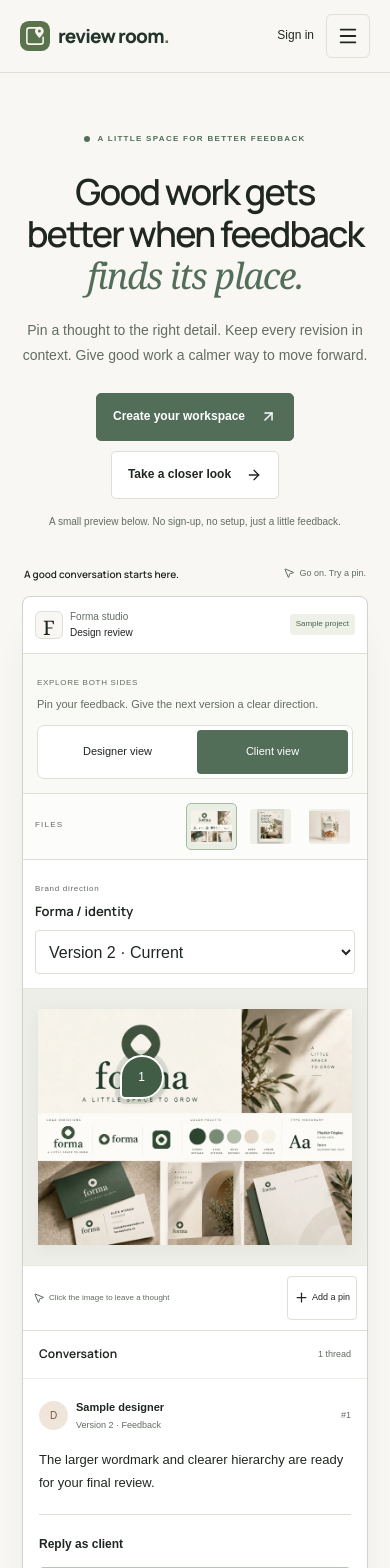
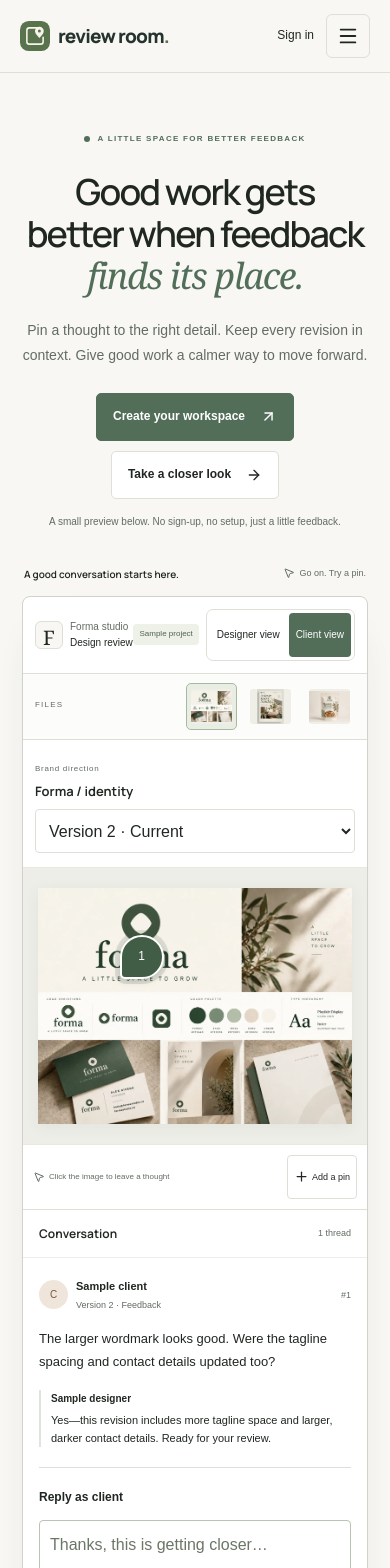
Before and after one commit to ataullah1/review-room, a Next.js app: page / in a window 390 px wide. Shown: the top 1568 px of the page. Built offline with nearby package versions, Linux system fonts and the light colour scheme; a web font is replaced by a local one.

Commit message:
feat: refine preview toolbar and add comment pin tooltips

```diff
--- a/scripts/capture-portfolio.mjs
+++ b/scripts/capture-portfolio.mjs
@@ -247,12 +247,35 @@ try {
   // Exercise the browser-only handoff before capturing the restored preview.
   async function previewButton(label) {
     await evaluate(`(() => {
-      const section = document.querySelector('[aria-label="Sample project view"]').parentElement.parentElement;
+      const section = document.querySelector('[aria-label="Sample feedback and approval"]').parentElement.parentElement;
       const button = [...section.querySelectorAll('button')].find(button => button.textContent.trim() === ${JSON.stringify(label)});
       if (!button || button.disabled) throw new Error('Preview control unavailable');
       button.click();
     })()`);
   }
+  await waitFor(
+    'document.querySelector("#preview-conversation").textContent.includes("Sample client") && document.querySelector("#preview-conversation").textContent.includes("Sample designer")',
+  );
+  const pinPoint = await evaluate(`(() => {
+    const pin = document.querySelector('[aria-controls="preview-conversation"]');
+    pin.scrollIntoView({block: 'center'});
+    const rect = pin.getBoundingClientRect();
+    return { x: rect.x + rect.width / 2, y: rect.y + rect.height / 2 };
+  })()`);
+  await command("Input.dispatchMouseEvent", {
+    type: "mouseMoved",
+    ...pinPoint,
+  });
+  await waitFor("!!document.querySelector('[role=\"tooltip\"]')");
+  await evaluate(
+    "document.querySelector('[aria-controls=\"preview-conversation\"]').focus()",
+  );
+  await command("Input.dispatchKeyEvent", {
+    type: "keyDown",
+    key: "Escape",
+    code: "Escape",
+  });
+  await waitFor("!document.querySelector('[role=\"tooltip\"]')");
   await click('[aria-label="Sample project view"] button:first-child');
   await waitFor(
     'document.querySelector("#preview-reply") && document.body.textContent.includes("Reply as designer")',
@@ -285,8 +308,9 @@ try {
   await previewButton("Reset preview");
   await viewport(1440, 1440);
   console.log(
-    "Homepage designer reply/resolve, client decisions and 320px role switch passed.",
+    "Homepage initial client/designer thread, hover/focus tooltip, designer reply/resolve, client decisions and 320px role switch passed.",
   );
+  await evaluate("window.scrollTo(0, 0)");
   await capture("01-landing");
   await viewport(1600, 1320);
   await command("Page.navigate", { url: new URL("/demo", origin).href });
--- a/src/features/demo/state.ts
+++ b/src/features/demo/state.ts
@@ -73,8 +73,8 @@ export function seededDemo(): DemoState {
         threadNumber: 1,
         xRatio: 0.33,
         yRatio: 0.29,
-        body: "The larger wordmark and clearer hierarchy are ready for your final review.",
-        author: "DESIGNER",
+        body: "The larger wordmark looks good. Were the tagline spacing and contact details updated too?",
+        author: "CLIENT",
         resolved: false,
         createdAt,
       },
@@ -195,6 +195,19 @@ export function seededDemo(): DemoState {
         resolved: true,
         createdAt,
       },
+      {
+        id: "90000000-0000-4000-8000-000000000013",
+        assetId: "identity",
+        version: 2,
+        parentId: "90000000-0000-4000-8000-000000000003",
+        threadNumber: null,
+        xRatio: null,
+        yRatio: null,
+        body: "Yes—this revision includes more tagline space and larger, darker contact details. Ready for your review.",
+        author: "DESIGNER",
+        resolved: false,
+        createdAt,
+      },
     ],
     decisions: [
       {
--- a/src/features/marketing/marketing.module.css
+++ b/src/features/marketing/marketing.module.css
@@ -1766,19 +1766,11 @@
   }
 }
 
-.previewRoleBar {
-  display: flex;
-  align-items: center;
-  justify-content: space-between;
-  gap: 16px;
-  padding: 14px 22px;
-  background: #f9faf6;
-  border-bottom: 1px solid var(--border);
-}
-.previewRoleBar p {
-  font-size: 11px;
-  color: var(--quiet);
-  margin-top: 4px;
+.previewToolbarActions {
+  display: flex;
+  align-items: center;
+  gap: 12px;
+  flex-shrink: 0;
 }
 .previewViewToggle {
   display: flex;
@@ -1819,15 +1811,69 @@
   color: var(--text);
   background: white;
 }
+
+.pinAnchor {
+  position: absolute;
+  width: 0;
+  height: 0;
+}
+.pinAnchor > .pin {
+  left: 0;
+  top: 0;
+}
+.pinTooltip {
+  position: absolute;
+  top: 18px;
+  width: min(230px, 68vw);
+  padding: 13px 14px;
+  border: 1px solid #d0d8ca;
+  border-radius: 8px;
+  background: white;
+  color: var(--text);
+  box-shadow: 0 8px 24px #263b3220;
+  font-size: 11px;
+  line-height: 1.7;
+  overflow-wrap: anywhere;
+}
+.pinTooltip::before {
+  content: "";
+  position: absolute;
+  inset: -12px 0 auto;
+  height: 12px;
+}
+.pinTooltip strong {
+  display: block;
+  font-size: 10px;
+  margin-bottom: 5px;
+  color: var(--green);
+}
+.pinTooltip > span {
+  display: block;
+}
+@media (max-width: 900px) {
+  .previewToolbarActions {
+    gap: 7px;
+  }
+  .previewViewToggle button {
+    padding-inline: 8px;
+  }
+}
 @media (max-width: 600px) {
-  .previewRoleBar {
-    align-items: stretch;
-    flex-direction: column;
-    padding: 14px;
-    gap: 12px;
+  .showcaseToolbar {
+    flex-wrap: wrap;
+    gap: 8px;
+  }
+  .previewToolbarActions {
+    flex: 1;
+    justify-content: flex-end;
+  }
+  .previewViewToggle {
+    gap: 2px;
+    padding: 3px;
   }
   .previewViewToggle button {
-    flex: 1;
     min-height: 44px;
-  }
-}
+    font-size: 10px;
+    padding-inline: 7px;
+  }
+}
--- a/src/features/marketing/review-showcase.tsx
+++ b/src/features/marketing/review-showcase.tsx
@@ -31,6 +31,7 @@ export function ReviewShowcase({ seed }: { seed: DemoState }) {
   );
   const [body, setBody] = useState("");
   const [replyBody, setReplyBody] = useState("");
+  const [tooltipId, setTooltipId] = useState<string | null>(null);
   const [announcement, setAnnouncement] = useState("");
   const input = useRef<HTMLTextAreaElement>(null);
   const conversation = useRef<HTMLDivElement>(null);
@@ -110,17 +111,8 @@ export function ReviewShowcase({ seed }: { seed: DemoState }) {
             <strong>Design review</strong>
           </span>
         </span>
+        <div className={styles.previewToolbarActions}>
           <span className={styles.sampleLabel}>Sample project</span>
-      </div>
-      <div className={styles.previewRoleBar}>
-        <div>
-          <span className={styles.fileType}>EXPLORE BOTH SIDES</span>
-          <p>
-            {designer
-              ? "Review the conversation. Reply and resolve the details."
-              : "Pin your feedback. Give the next version a clear direction."}
-          </p>
-        </div>
           <div
             className={styles.previewViewToggle}
             role="group"
@@ -136,6 +128,7 @@ export function ReviewShowcase({ seed }: { seed: DemoState }) {
                 {view === "DESIGNER" ? "Designer view" : "Client view"}
               </button>
             ))}
+          </div>
         </div>
       </div>
       <div className={styles.showcaseBody}>
@@ -217,16 +210,37 @@ export function ReviewShowcase({ seed }: { seed: DemoState }) {
                 onClick={addPin}
               />
               {roots.map((root) => (
-                <button
+                <span
                   key={root.id}
-                  className={`${styles.pin} ${root.id === state.selectedId ? styles.selectedPin : ""}`}
+                  className={styles.pinAnchor}
                   style={{
                     left: `${root.xRatio! * 100}%`,
                     top: `${root.yRatio! * 100}%`,
+                    zIndex: tooltipId === root.id ? 4 : 2,
                   }}
+                  onPointerEnter={(event) => {
+                    if (event.pointerType !== "touch") setTooltipId(root.id);
+                  }}
+                  onPointerLeave={(event) => {
+                    if (!event.currentTarget.contains(document.activeElement))
+                      setTooltipId(null);
+                  }}
+                  onFocus={() => setTooltipId(root.id)}
+                  onBlur={() => setTooltipId(null)}
+                  onKeyDown={(event) => {
+                    if (event.key === "Escape") setTooltipId(null);
+                  }}
+                >
+                  <button
+                    className={`${styles.pin} ${root.id === state.selectedId ? styles.selectedPin : ""}`}
                     aria-label={`Open comment ${root.threadNumber}: ${root.body}`}
                     aria-pressed={root.id === state.selectedId}
                     aria-controls="preview-conversation"
+                    aria-describedby={
+                      tooltipId === root.id
+                        ? `preview-tooltip-${root.id}`
+                        : undefined
+                    }
                     onClick={() => {
                       dispatch({ type: "select", id: root.id });
                       setReplyBody("");
@@ -235,6 +249,33 @@ export function ReviewShowcase({ seed }: { seed: DemoState }) {
                   >
                     {root.threadNumber}
                   </button>
+                  {tooltipId === root.id && (
+                    <span
+                      id={`preview-tooltip-${root.id}`}
+                      role="tooltip"
+                      className={styles.pinTooltip}
+                      style={{
+                        left:
+                          root.xRatio! < 0.35
+                            ? "-14px"
+                            : root.xRatio! > 0.65
+                              ? "auto"
+                              : "50%",
+                        right: root.xRatio! > 0.65 ? "-14px" : "auto",
+                        transform:
+                          root.xRatio! >= 0.35 && root.xRatio! <= 0.65
+                            ? "translateX(-50%)"
+                            : undefined,
+                      }}
+                    >
+                      <strong>
+                        Sample {root.author.toLowerCase()} · #
+                        {root.threadNumber}
+                      </strong>
+                      <span>{root.body}</span>
+                    </span>
+                  )}
+                </span>
               ))}
               {state.draft && (
                 <span
```
Also changed, not shown: 7 other files (tests, documents, lock files or other folders). Lines whose indentation alone changed are shown as unchanged.
